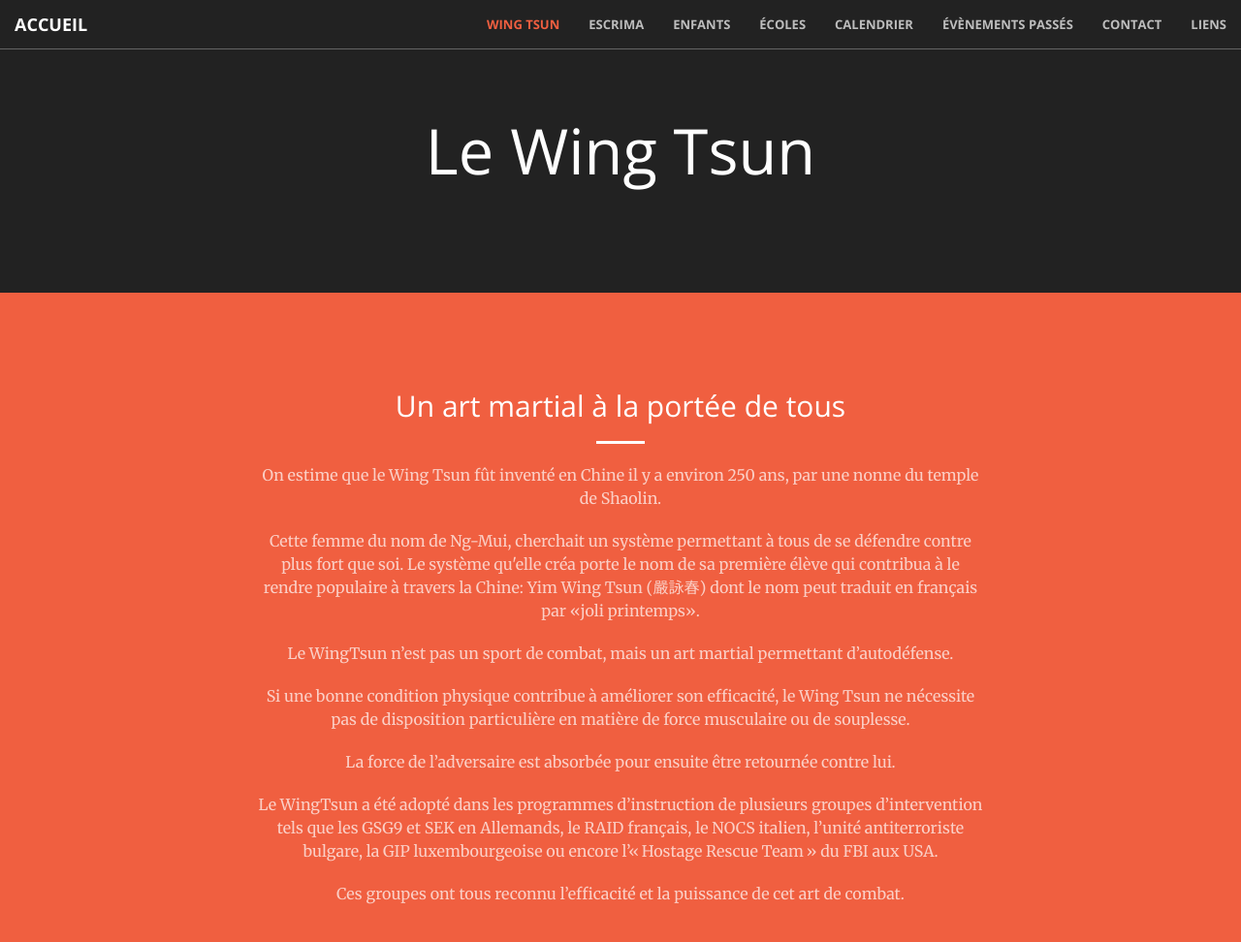
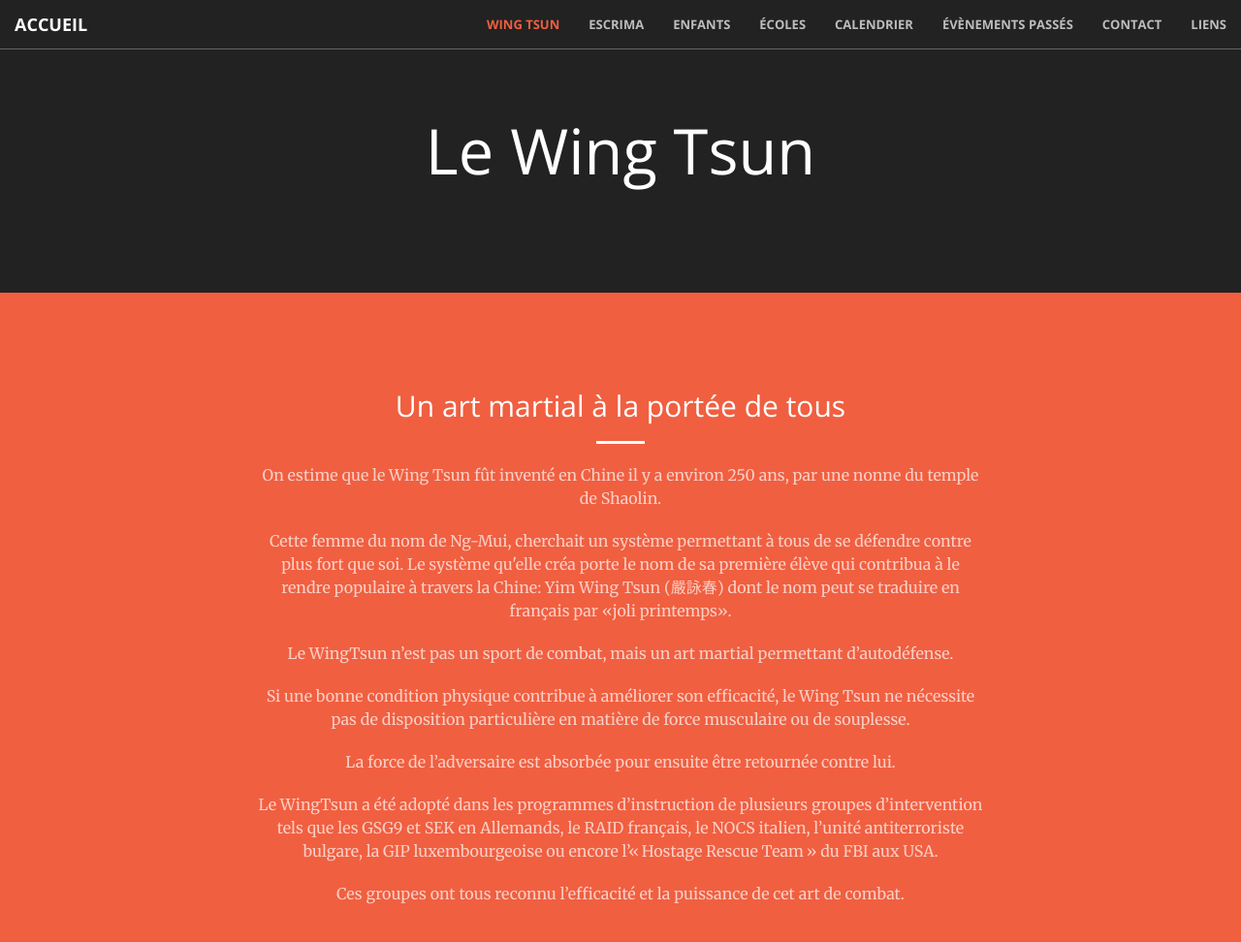
Before and after one commit to AlexandreMertens/website, a Jekyll site: the page built from wingtsun.html, in a window 1280 px wide and 1054 px high. Shown: the top 972 px of the window at 97% size. Built offline with Jekyll 4.4.1, drawn with Linux system fonts in a browser that asks for light colours.

Commit message:
misc corrections

```diff
--- a/wingtsun.html
+++ b/wingtsun.html
@@ -16,7 +16,7 @@ title: Wing Tsun
                 <hr class="light">
                 <p class="text-faded">On estime que le Wing Tsun fût inventé en Chine il y a environ 250 ans, par une nonne du temple de Shaolin.</p>
 
-                <p class="text-faded">Cette femme du nom de Ng-Mui, cherchait un système permettant à tous de se défendre contre plus fort que soi. Le système qu'elle créa porte le nom de sa première élève qui contribua à le rendre populaire à travers la Chine: Yim Wing Tsun (嚴詠春) dont le nom peut traduit en français par «joli printemps».
+                <p class="text-faded">Cette femme du nom de Ng-Mui, cherchait un système permettant à tous de se défendre contre plus fort que soi. Le système qu'elle créa porte le nom de sa première élève qui contribua à le rendre populaire à travers la Chine: Yim Wing Tsun (嚴詠春) dont le nom peut se traduire en français par «joli printemps».
                 </p>
 
                 <p class="text-faded">Le WingTsun n’est pas un sport de combat, mais un art martial permettant d’autodéfense.</p>
```
